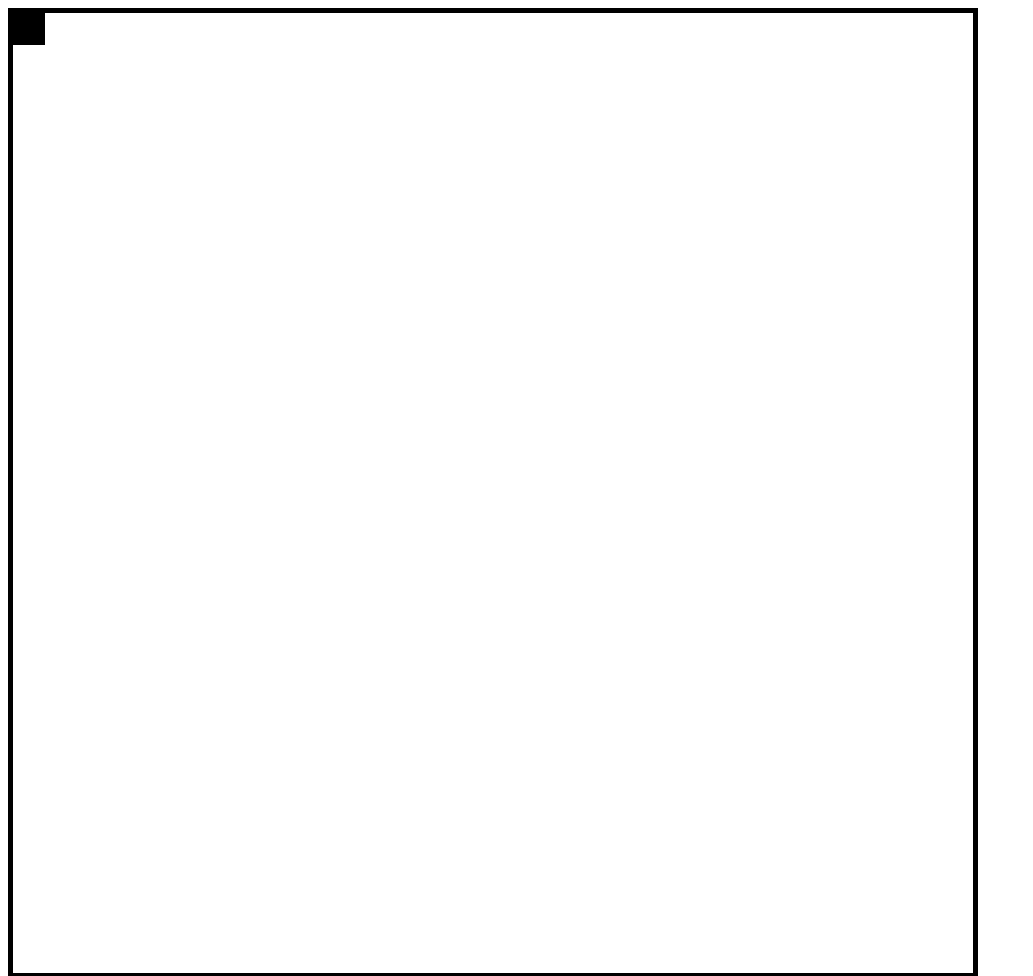
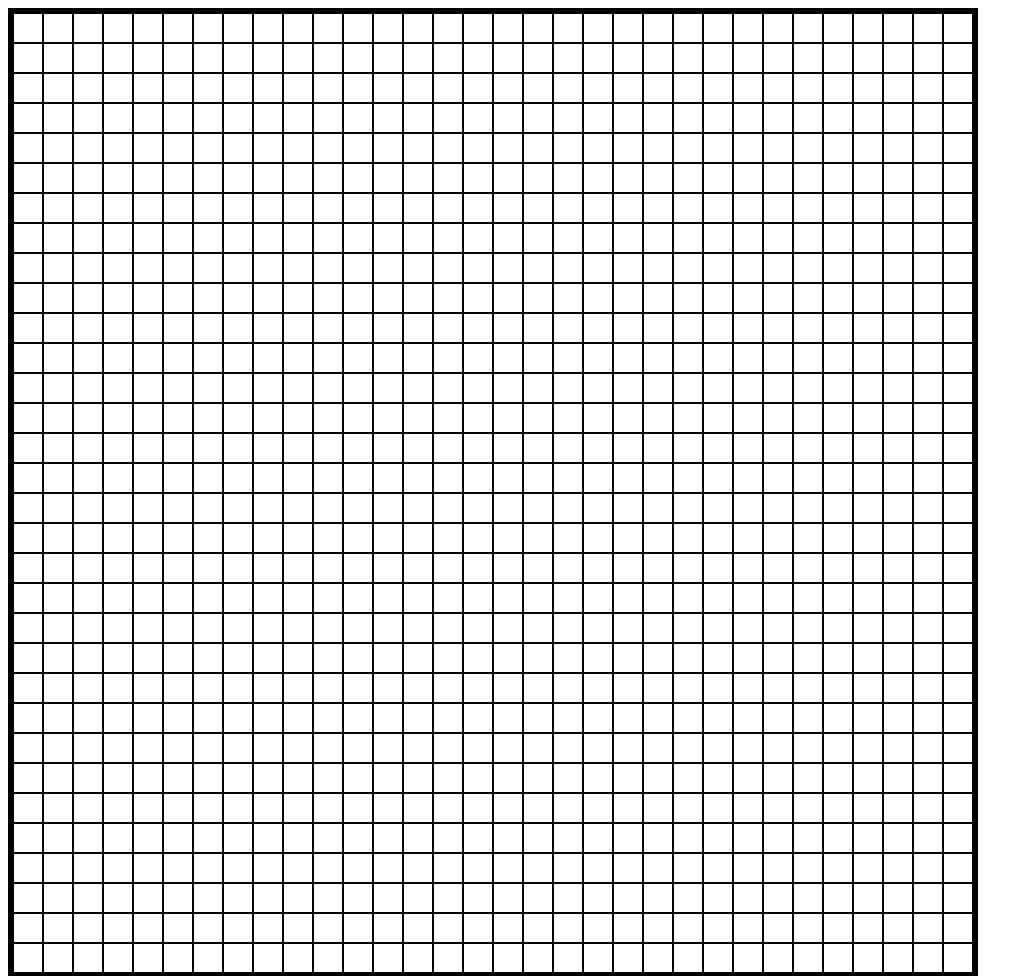
Before and after one commit to RaihanSharif/etch-a-sketch, a plain HTML site: page index.html in a window 1280 px wide. Shown: the top 976 px of the page, without its empty margins (0-1033 px from the left). Drawn offline with Linux system fonts and the light colour scheme.

Commit message:
cell size adjust to fit inside fixed size grid area

```diff
--- a/etch-sketch.js
+++ b/etch-sketch.js
@@ -10,12 +10,15 @@ function drawGrid(num) {
             let innerDiv = document.createElement("div");
             innerDiv.className = "inner";
             innerDiv.id = j;
+            innerDiv.style.height = (Math.floor(960/num)).toString()+"px";
+            innerDiv.style.width = (Math.floor(960/num)).toString()+"px";
+
             outerDiv.appendChild(innerDiv);
         }
     }
 }
 
-drawGrid(16);
+drawGrid(32);
 
 let isMouseDown = false;
 container.addEventListener("mousedown", () => isMouseDown = true );
--- a/style.css
+++ b/style.css
@@ -1,6 +1,5 @@
 #grid-container {
     border: 5px black solid;
-    /* max-width: fit-content; */
     width: 960px;
     height: 960px;
 }
@@ -8,5 +7,6 @@
     display: flex;
 }
 .inner {
+    box-sizing: border-box;
     border: 1px black solid;
 }
```
